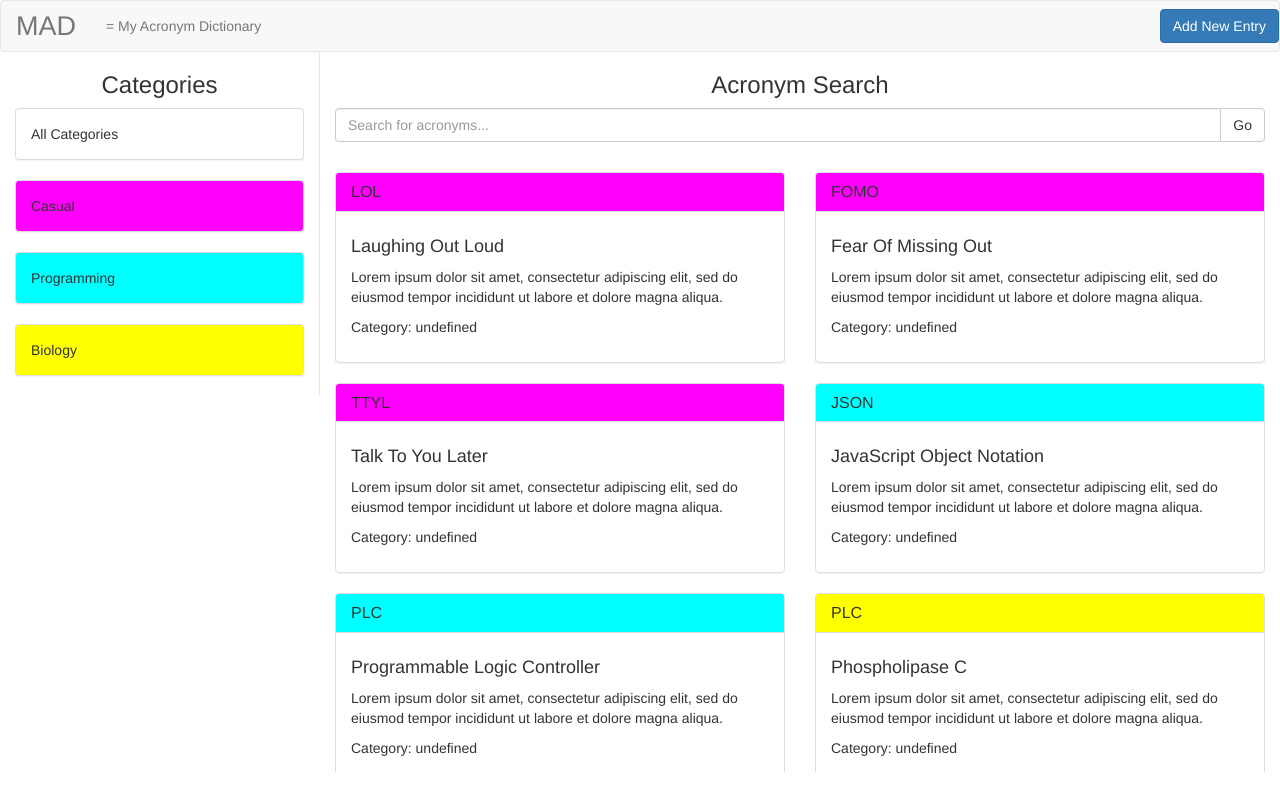
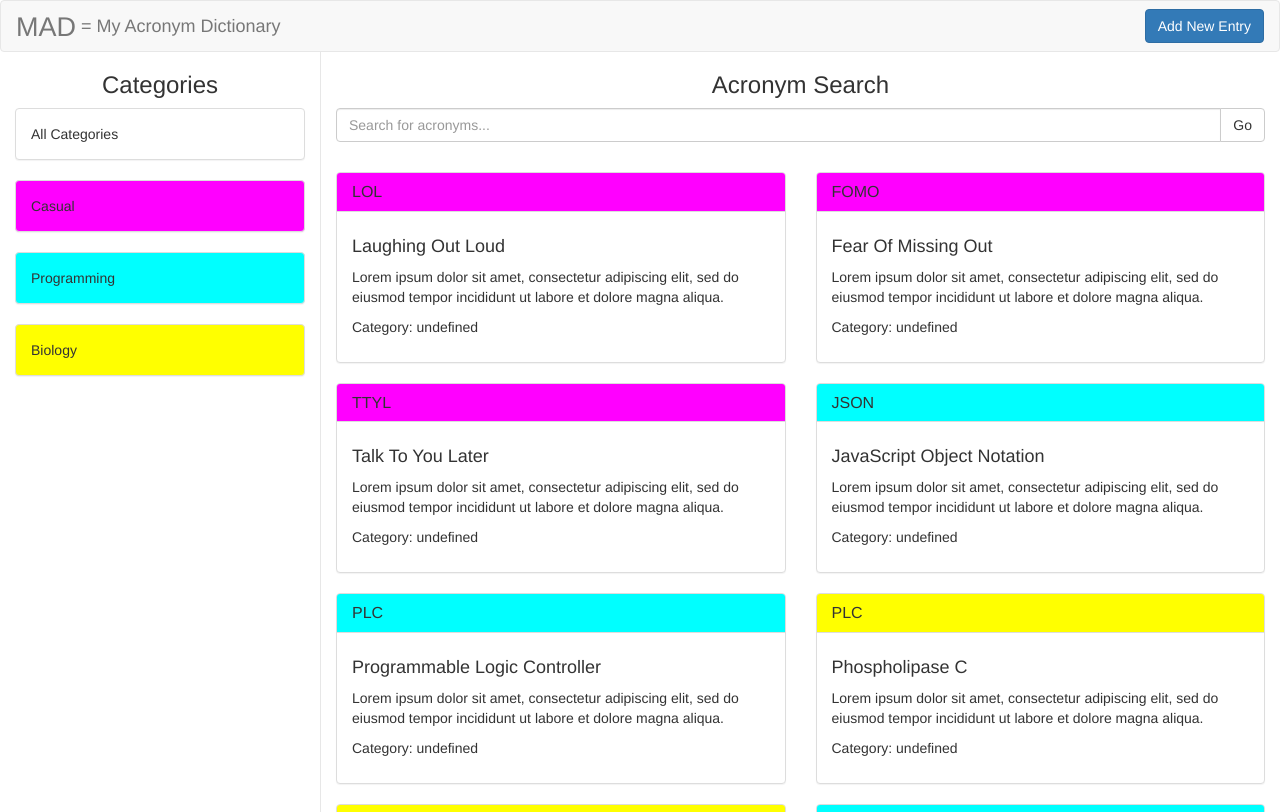
Before and after one commit to iastanley/my-acronym-dictionary-app, a website: page public/views/main.html in a window 1280 px wide. Drawn offline with nearby package versions, Linux system fonts and the light colour scheme.

Commit message:
cleaned up styling slightly for main.html

```diff
--- a/public/stylesheet.css
+++ b/public/stylesheet.css
@@ -4,6 +4,11 @@
 
 .navbar-brand span {
   font-size: 1.5em;
+  vertical-align: middle;
+}
+
+.navbar>.container-fluid .navbar-brand, .navbar>.container-fluid .navbar-right {
+  margin-right: 0;
 }
 
 .navbar-right {
@@ -11,12 +16,16 @@
   margin-right: -15px;
 }
 
-.category-list {
-  border-right: 1px solid #e7e7e7;
+.category {
+  cursor: pointer;
+}
+
+.main-search {
+  border-left: 1px solid #e7e7e7;
 }
 
 .search-results {
   margin-top: 30px;
-  height: 75vh;
+  height: 80vh;
   overflow-y: scroll;
 }
--- a/public/views/main.html
+++ b/public/views/main.html
@@ -14,10 +14,9 @@
     <!-- header -->
     <nav class="navbar navbar-default">
       <div class="container-fluid">
-        <a class="navbar-brand" href="#">
-          <span>MAD</span>
+        <a class="navbar-brand" href="../index.html">
+          <span>MAD</span> = My Acronym Dictionary
         </a>
-        <p class="navbar-text">= My Acronym Dictionary</p>
         <button type="button" data-toggle="modal" data-target="#add-new-entry" class="btn btn-primary navbar-btn navbar-right">Add New Entry</button>
       </div>
     </nav>
```
